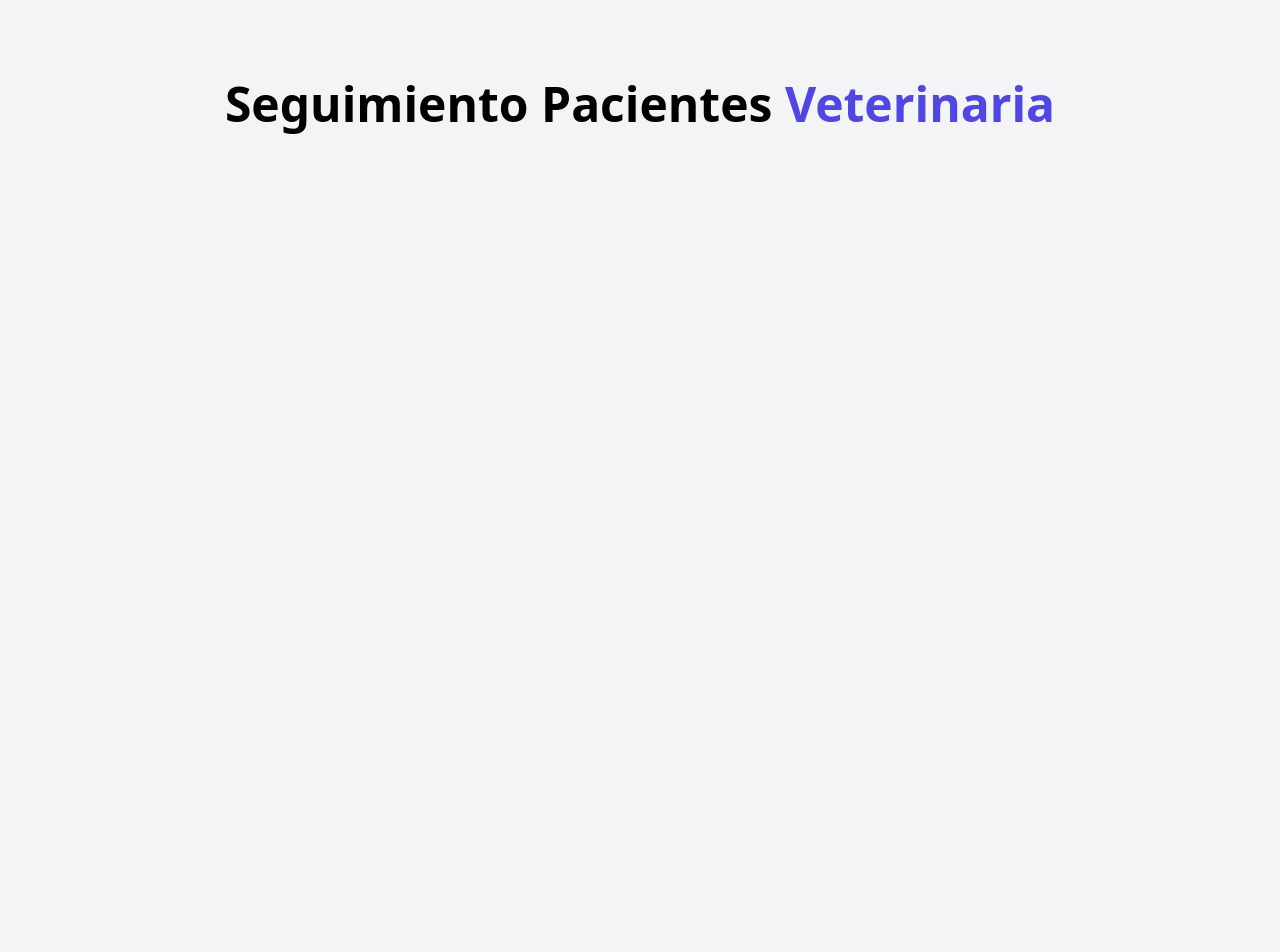
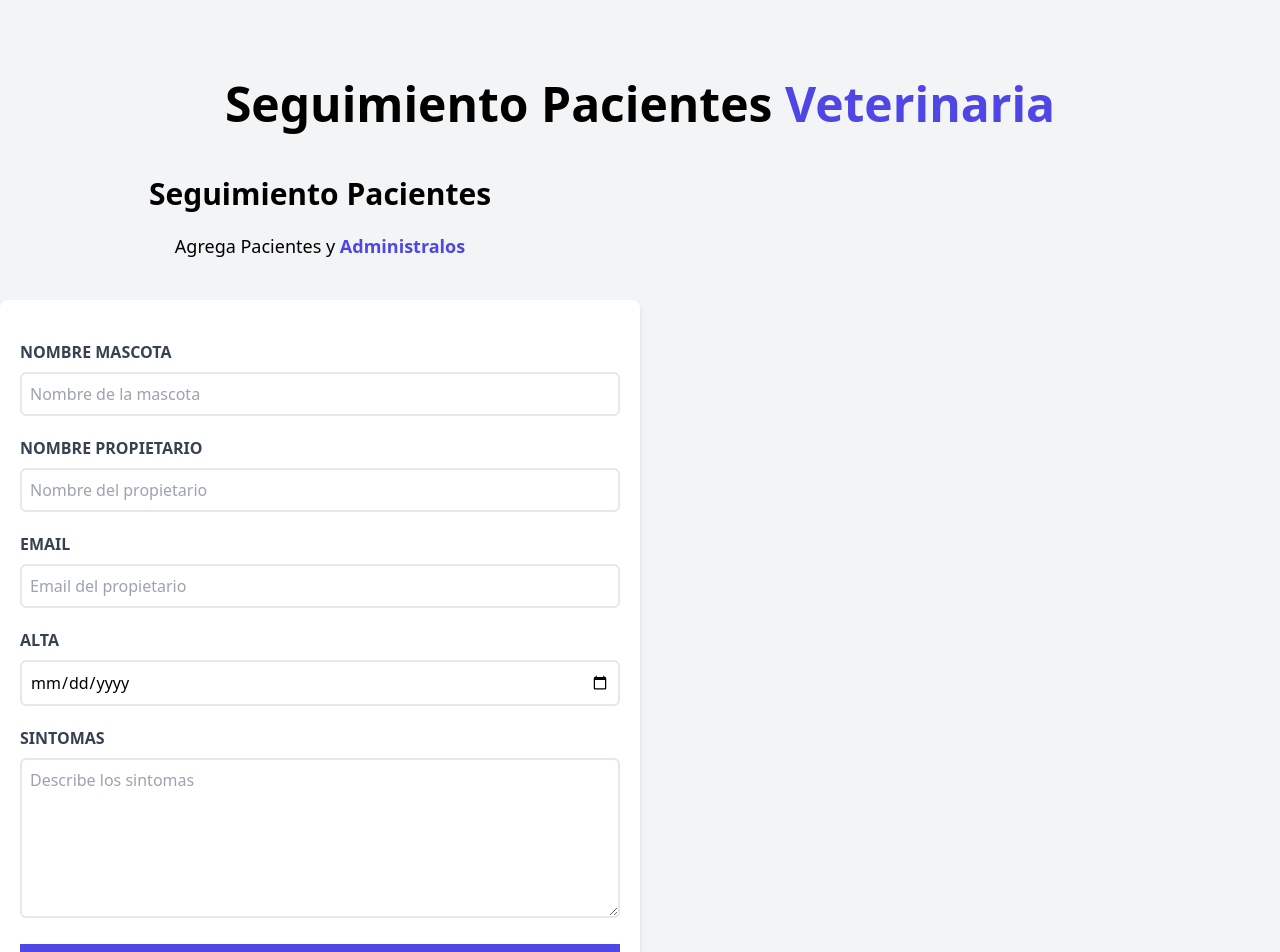
Before and after one commit to alexDev2808/admin-pacientes-vue, a Vue app: page / in a window 1280 px wide. Shown: the top 952 px of the page. Before the commit the page ends 880 px from the top, so only its background shows below. Built offline with nearby package versions, Linux system fonts and the light colour scheme.

Commit message:
Creando formulario

```diff
--- a/src/components/Formulario.vue
+++ b/src/components/Formulario.vue
@@ -3,7 +3,89 @@
 </script>
 
 <template>
-    <div>
+    <div class="md:w-1/2">
+        <h2 class="font-black text-3xl text-center">Seguimiento Pacientes</h2>
 
+        <p class="text-lg mt-5 text-center mb-10">
+            Agrega Pacientes y
+            <span class="text-indigo-600 font-bold">Administralos</span>
+        </p>
+
+        <form class="bg-white shadow-md rounded-lg py-10 px-5 mb-10">
+
+            <div class="mb-5">
+                <label for="mascota"
+                class="block text-gray-700 uppercase font-bold"
+                >
+                Nombre Mascota
+                </label>
+                <input
+                    id="mascota"
+                    type="text"
+                    placeholder="Nombre de la mascota"
+                    class="border-2 w-full p-2 mt-2 placeholder-gray-400 rounded-md"
+                    >
+            </div>
+
+            <div class="mb-5">
+                <label for="propietario"
+                class="block text-gray-700 uppercase font-bold"
+                >
+                Nombre Propietario
+                </label>
+                <input
+                    id="propietario"
+                    type="text"
+                    placeholder="Nombre del propietario"
+                    class="border-2 w-full p-2 mt-2 placeholder-gray-400 rounded-md"
+                    >
+            </div>
+
+            <div class="mb-5">
+                <label for="email"
+                class="block text-gray-700 uppercase font-bold"
+                >
+                Email
+                </label>
+                <input
+                    id="email"
+                    type="email"
+                    placeholder="Email del propietario"
+                    class="border-2 w-full p-2 mt-2 placeholder-gray-400 rounded-md"
+                    >
+            </div>
+
+            <div class="mb-5">
+                <label for="alta"
+                class="block text-gray-700 uppercase font-bold"
+                >
+                Alta
+                </label>
+                <input
+                    id="alta"
+                    type="date"
+                    placeholder="Nombre de la mascota"
+                    class="border-2 w-full p-2 mt-2 placeholder-gray-400 rounded-md"
+                    >
+            </div>
+
+            <div class="mb-5">
+                <label for="sintomas"
+                class="block text-gray-700 uppercase font-bold"
+                >
+                Sintomas
+                </label>
+                <textarea
+                    id="sintomas"
+                    placeholder="Describe los sintomas"
+                    class="border-2 w-full p-2 mt-2 placeholder-gray-400 rounded-md h-40"
+                    ></textarea>
+            </div>
+
+            <input
+                type="submit"
+                class="bg-indigo-600 w-full p-3 text-white uppercase font-bold hover:bg-indigo-700 cursor-pointer transition-colors"
+                value="Registrar paciente">
+        </form>
     </div>
 </template>
```
